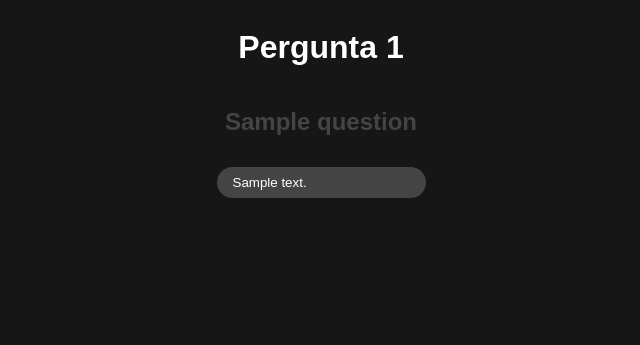
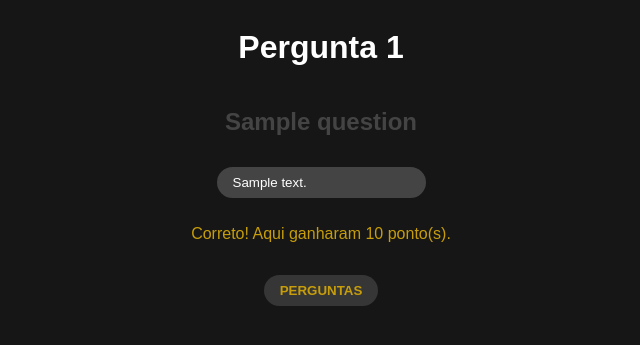
Before and after one commit to fpribeiro3069/grama_quiz, a Django app: template grama_quiz/quiz/templates/quiz/answer.html in a window 1280 px wide. Shown: the top 345 px of the page, without its empty margins (319-959 px from the left). Run offline with Django 4.2, Linux system fonts and the light colour scheme; the template is opened without the code that fills it: values that come from a table or form of the project are taken from there, others are empty; tables that the repository leaves empty hold one stand-in row (values such as "Sample post").

Commit message:
Added functionality to see how much points awarded on each question

```diff
--- a/grama_quiz/quiz/static/quiz/global.css
+++ b/grama_quiz/quiz/static/quiz/global.css
@@ -168,6 +168,10 @@ input[type=text]:focus {
   transition: 0.5s;
 }
 
+.pontuation {
+  color: #C79E0A;
+}
+
 .answer .multiple-question .inner input[type=radio]:checked + label {
   border-color: #C79E0A;
 }
--- a/grama_quiz/quiz/templates/quiz/answer.html
+++ b/grama_quiz/quiz/templates/quiz/answer.html
@@ -37,6 +37,14 @@
             {% endif %}
         </form>
         {% endif %}
+        {% if team.hasFinished %}
+            {% if previousAnswer != None and question.correctAnswer|lower == previousAnswer.text|lower %}
+                <p class="pontuation">Correto! Aqui ganharam {{ question.points }} ponto(s).</p>
+            {% else %}
+                <p class="pontuation">Errado! Resposta certa seria <b>{{ question.correctAnswer }}</b>. Perderam {{ question.points }} ponto(s).</p>
+            {% endif %}
+            <a href="{% url 'questions' %}"><input type="submit" value="Perguntas"></a>
+        {% endif %}
     </div>
 
 
```
